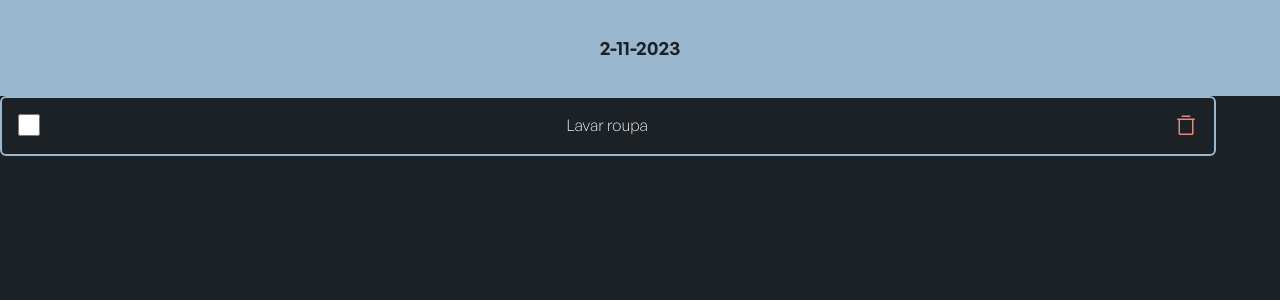
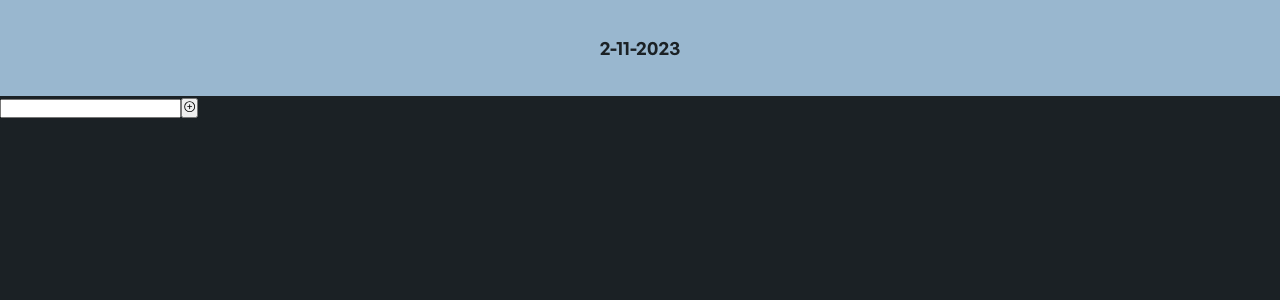
Before and after one commit to fercael/to-do-list, a React (Vite) app: page / in a window 1280 px wide. Shown: the top 300 px of the page. Built offline with nearby package versions, Linux system fonts and the light colour scheme.

Commit message:
feat: estruturar tasklist

```diff
--- a/src/App.tsx
+++ b/src/App.tsx
@@ -1,11 +1,11 @@
 import { Header } from "./components/Header"
-import { Task } from "./components/Task"
+import { Tasklist } from "./components/Tasklist"
 
 function App() {
   return (
     <>
       <Header />
-      <Task id={1} status={true} content="Lavar roupa" />
+      <Tasklist />
     </>
   )
 }
--- /dev/null
+++ b/src/components/Tasklist.tsx
@@ -0,0 +1,32 @@
+import { useState } from "react"
+import { Task } from "./Task";
+import { PlusCircle } from "@phosphor-icons/react"
+
+
+function Tasklist() {
+    const [listOfTasks, setListOfTasks] = useState(Array<string>)
+    const [newTask, setNewTask] = useState('')
+    return(
+        <section>
+            <ul>
+                {listOfTasks.map((content, index) => {
+                    return(
+                        <Task id={index} content={content}/>
+                    )
+                })}
+            </ul>
+            <input type="text" name="list-input" id="list-input" value={newTask} onChange={e=>{
+                setNewTask(e.target.value)
+            }}/>
+            <button
+                onClick={()=>{
+                   setListOfTasks([...listOfTasks, newTask])
+                }}
+            >
+                <PlusCircle />
+            </button>
+        </section>
+    )
+}
+
+export { Tasklist }
```
